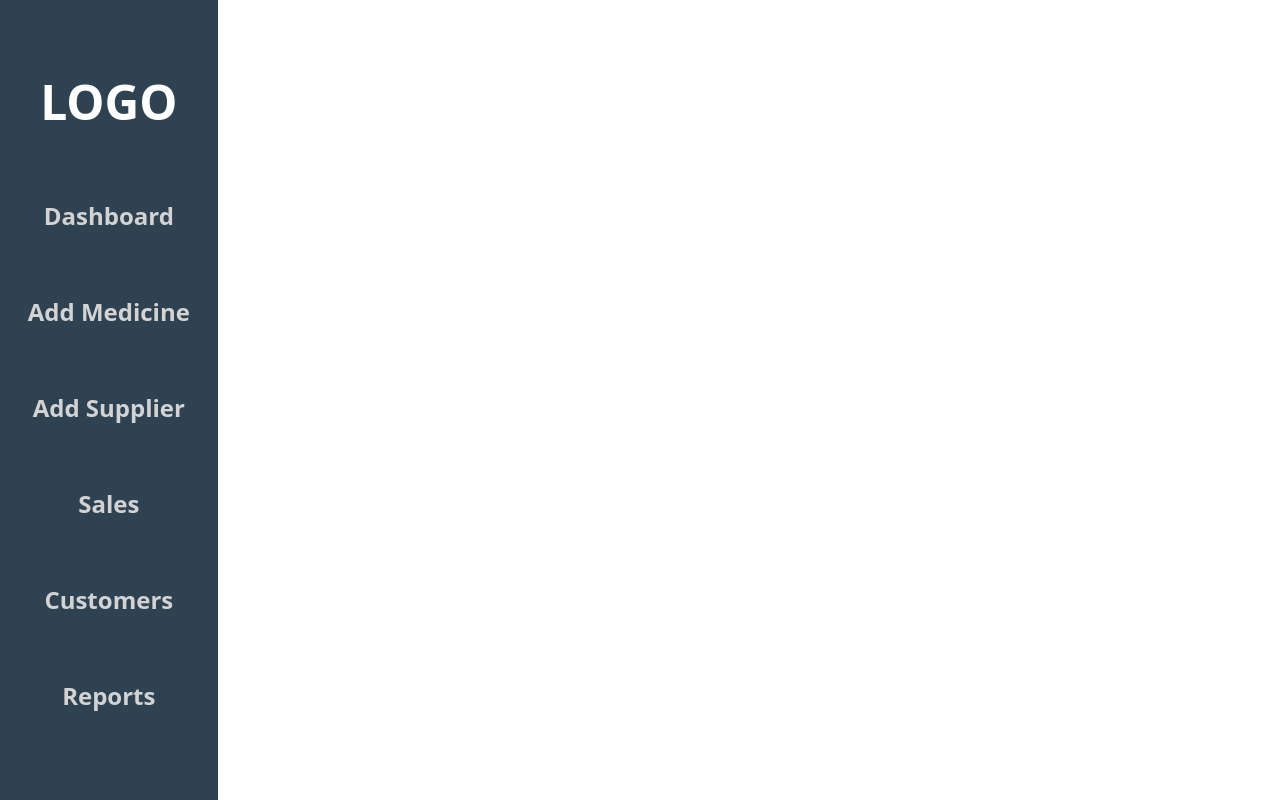
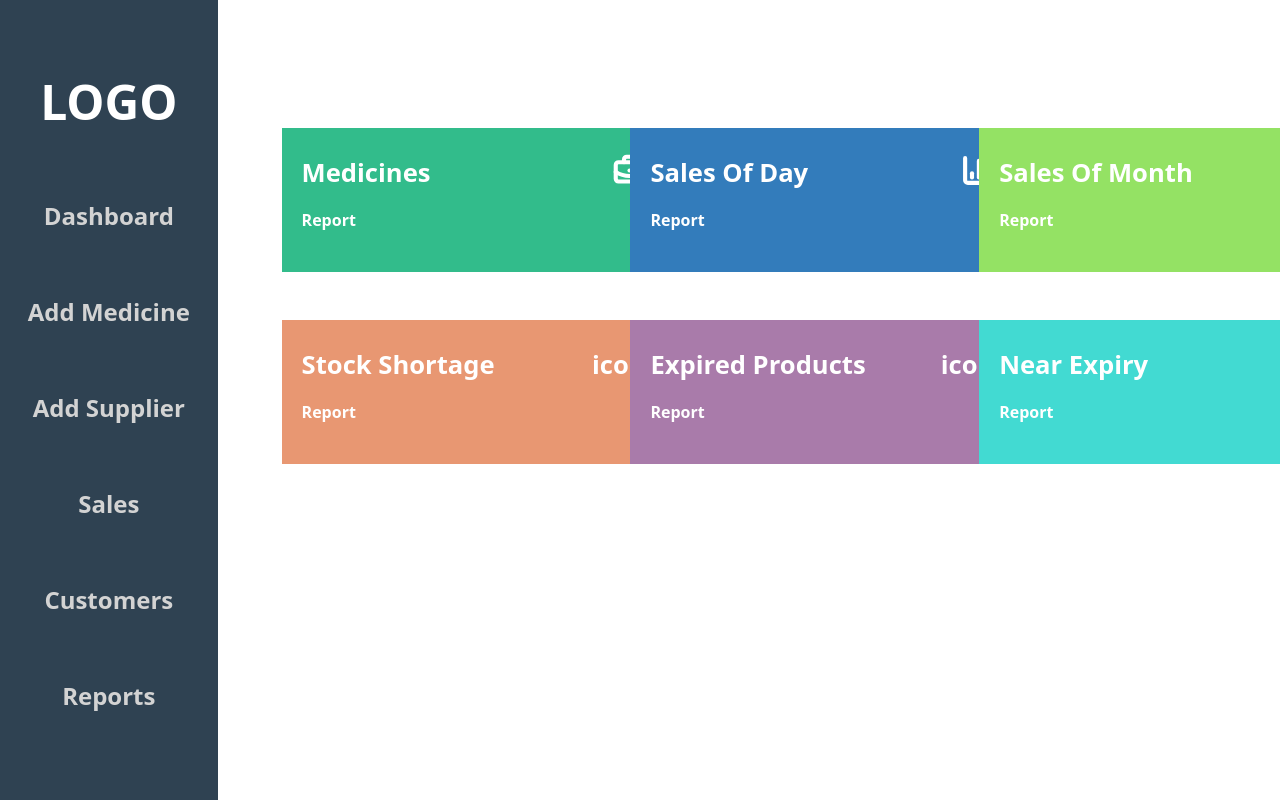
Before and after one commit to chwaleed/Pharmacy-Managment-System, a React (Vite) app in the folder frontend/: page /dashboard in a window 1280 px wide. Shown: the top 800 px of the page. Built offline with nearby package versions, Linux system fonts and the light colour scheme.

Commit message:
icons added in dashboard

```diff
--- a/frontend/src/pages/dashboard/index.jsx
+++ b/frontend/src/pages/dashboard/index.jsx
@@ -1,46 +1,49 @@
+import { BriefcaseBusiness, ChartColumn } from "lucide-react";
+import { ChartNoAxesCombined } from "lucide-react";
+
 function Dashboard() {
   const boxes = [
     {
       primaryText: "Medicines",
       secondaryText: "Report",
       value: 5,
-      icon: "icon",
-      colorCode: "#32BC8B",
+      icon: <BriefcaseBusiness size={33} strokeWidth={3} />,
+      colorCode: "bg-[#32BC8B]",
     },
     {
       primaryText: "Sales Of Day",
       secondaryText: "Report",
       value: 5,
-      icon: "icon",
-      colorCode: "#337CBB",
+      icon: <ChartColumn size={33} strokeWidth={3} />,
+      colorCode: "bg-[#337CBB]",
     },
     {
       primaryText: "Sales Of Month",
       secondaryText: "Report",
       value: 5,
-      icon: "icon",
-      colorCode: "#94E264",
+      icon: <ChartNoAxesCombined size={33} strokeWidth={3} />,
+      colorCode: "bg-[#94E264]",
     },
     {
       primaryText: "Stock Shortage",
       secondaryText: "Report",
       value: 5,
       icon: "icon",
-      colorCode: "#E89772",
+      colorCode: "bg-[#E89772]",
     },
     {
       primaryText: "Expired Products",
       secondaryText: "Report",
       value: 5,
       icon: "icon",
-      colorCode: "#A97BAA",
+      colorCode: "bg-[#A97BAA]",
     },
     {
       primaryText: "Near Expiry",
       secondaryText: "Report",
-      value: 500,
+      value: 5,
       icon: "icon",
-      colorCode: "#42DAD2",
+      colorCode: "bg-[#42DAD2]",
     },
   ];
 
@@ -49,16 +52,14 @@ function Dashboard() {
       {boxes.map((item, index) => (
         <div
           key={`boxes-${index}`}
-          className={`bg-[${boxes[index].colorCode}] px-5 gap-4 h-[9rem] flex flex-col justify-center w-[24rem]`}
+          className={`${item.colorCode} px-5 gap-4 h-[9rem] flex flex-col justify-center w-[24rem]`}
         >
           <h1 className="text-[1.6rem]  font-semibold flex justify-between">
-            {boxes[index].primaryText} <span>{boxes[index].icon}</span>
+            {item.primaryText} <span>{item.icon}</span>
           </h1>
-          <h1 className="  font-semibold flex justify-between">
-            {boxes[index].secondaryText}{" "}
-            <span className="text-[1.6rem] font-bold">
-              {boxes[index].value}
-            </span>
+          <h1 className="font-semibold flex justify-between">
+            {item.secondaryText}{" "}
+            <span className="text-[1.6rem] font-bold">{item.value}</span>
           </h1>
         </div>
       ))}
```
